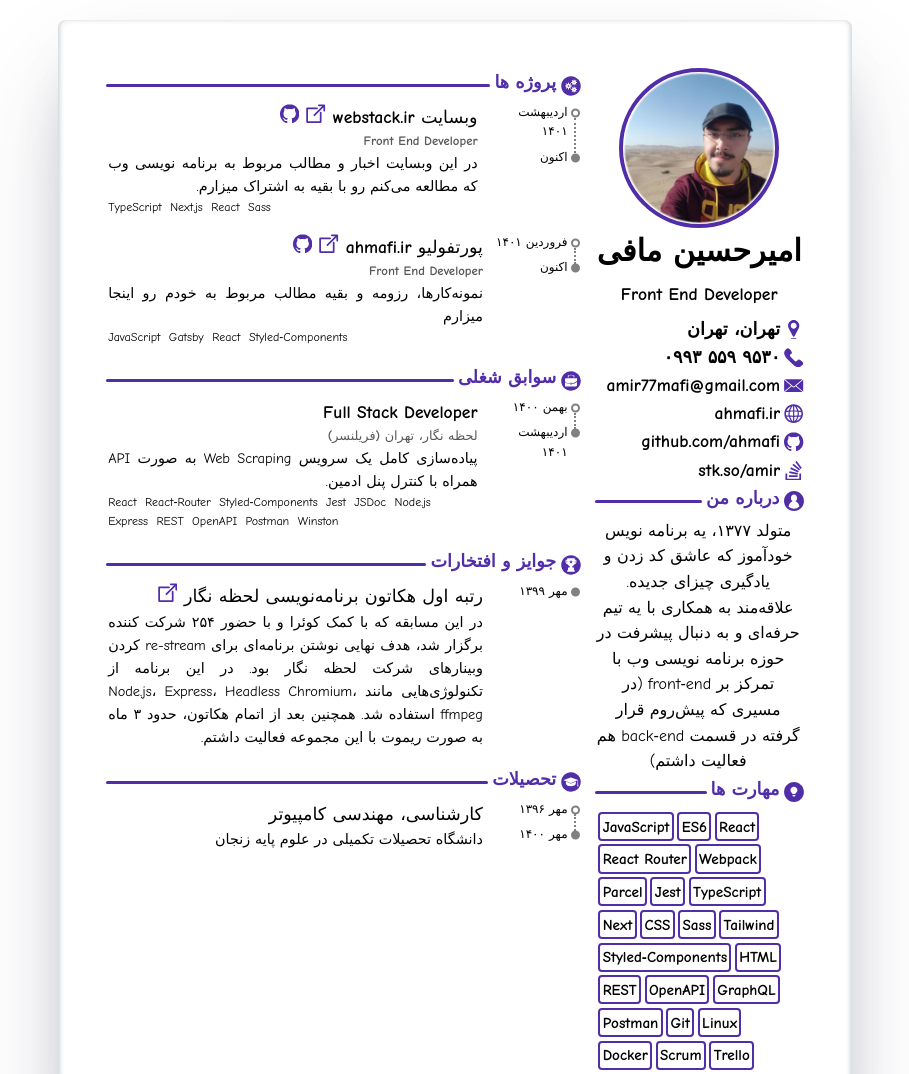
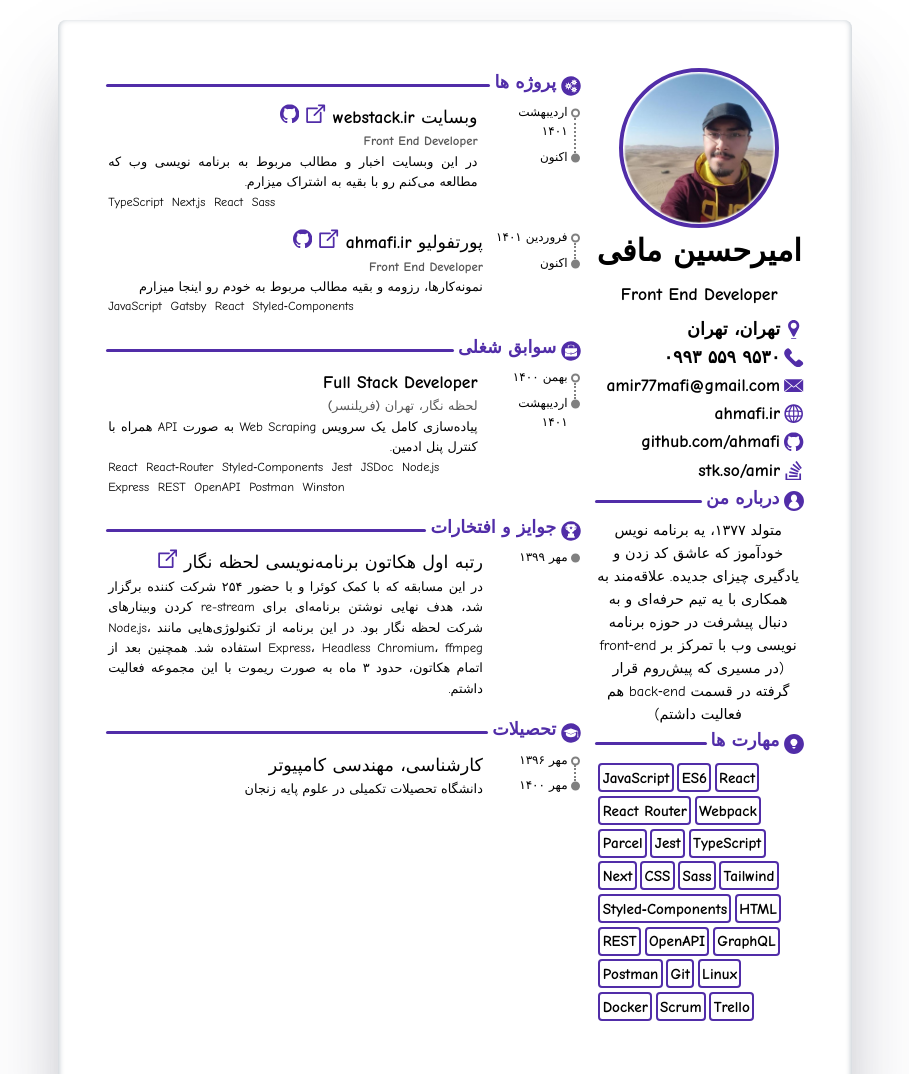
Before and after one commit to ahmafi/my-portfolio, a Gatsby site: page /resume in a window 1280 px wide. Shown: the top 1074 px of the page, without its empty margins (185-1094 px from the left). Built offline with nearby package versions, Linux system fonts and the light colour scheme; Gatsby itself is replaced by a stand-in of ours; a web font is replaced by a local one.

Commit message:
Resume: Adjust some of the font sizes

```diff
--- a/src/components/resume/Techs.js
+++ b/src/components/resume/Techs.js
@@ -4,7 +4,7 @@ import styled from 'styled-components';
 const Container = styled.div`
   display: flex;
   flex-wrap: wrap;
-  font-size: 0.75rem;
+  font-size: 0.77rem;
 `;
 
 const Tech = styled.span`
--- a/src/components/resume/sections/AboutMe.js
+++ b/src/components/resume/sections/AboutMe.js
@@ -3,6 +3,7 @@ import styled from 'styled-components';
 
 const Text = styled.p`
   text-align: center;
+  font-size: 0.9rem;
   font-weight: 470;
 `;
 
--- a/src/components/resume/sections/General.js
+++ b/src/components/resume/sections/General.js
@@ -47,7 +47,7 @@ const Subtitle = styled.div`
 `;
 
 const Desc = styled.div`
-  font-size: 0.9rem;
+  font-size: 0.8rem;
   font-weight: 470;
   text-align: justify;
 `;
```
